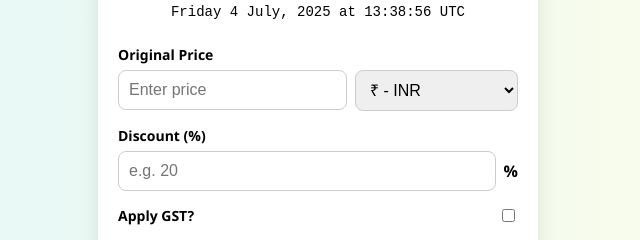
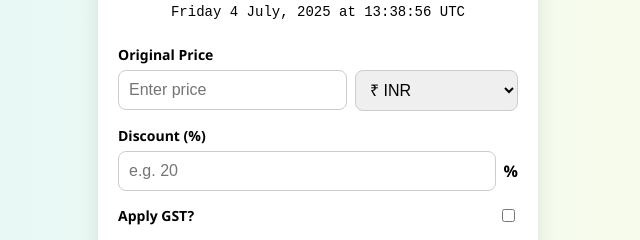
Before and after one commit to DurgaScript/discount-calculator, a plain HTML site: page index.html in a window 1280 px wide. Shown: the part 234-474 px from the top of the page, 322-962 px from the left. Drawn offline with Linux system fonts and the light colour scheme.

Commit message:
Update index.html

```diff
--- a/index.html
+++ b/index.html
@@ -140,14 +140,14 @@
     <div class="input-row">
       <input type="number" id="price" placeholder="Enter price" />
       <select id="currency">
-      <option value="₹">₹ - INR</option>
-      <option value="$">$ - USD</option>
-      <option value="€">€ - EUR</option>
-      <option value="£">£ - GBP</option>
-      <option value="¥">¥ - JPY</option>
-      <option value="₩">₩ - KRW</option>
-      <option value="₽">₽ - RUB</option>
-      <option value="฿">฿ - THB</option>
+      <option value="₹">₹ INR</option>
+      <option value="$">$ USD</option>
+      <option value="€">€ EUR</option>
+      <option value="£">£ GBP</option>
+      <option value="¥">¥ JPY</option>
+      <option value="₩">₩ KRW</option>
+      <option value="₽">₽ RUB</option>
+      <option value="฿">฿ THB</option>
     </select>
 
     </div>
```
